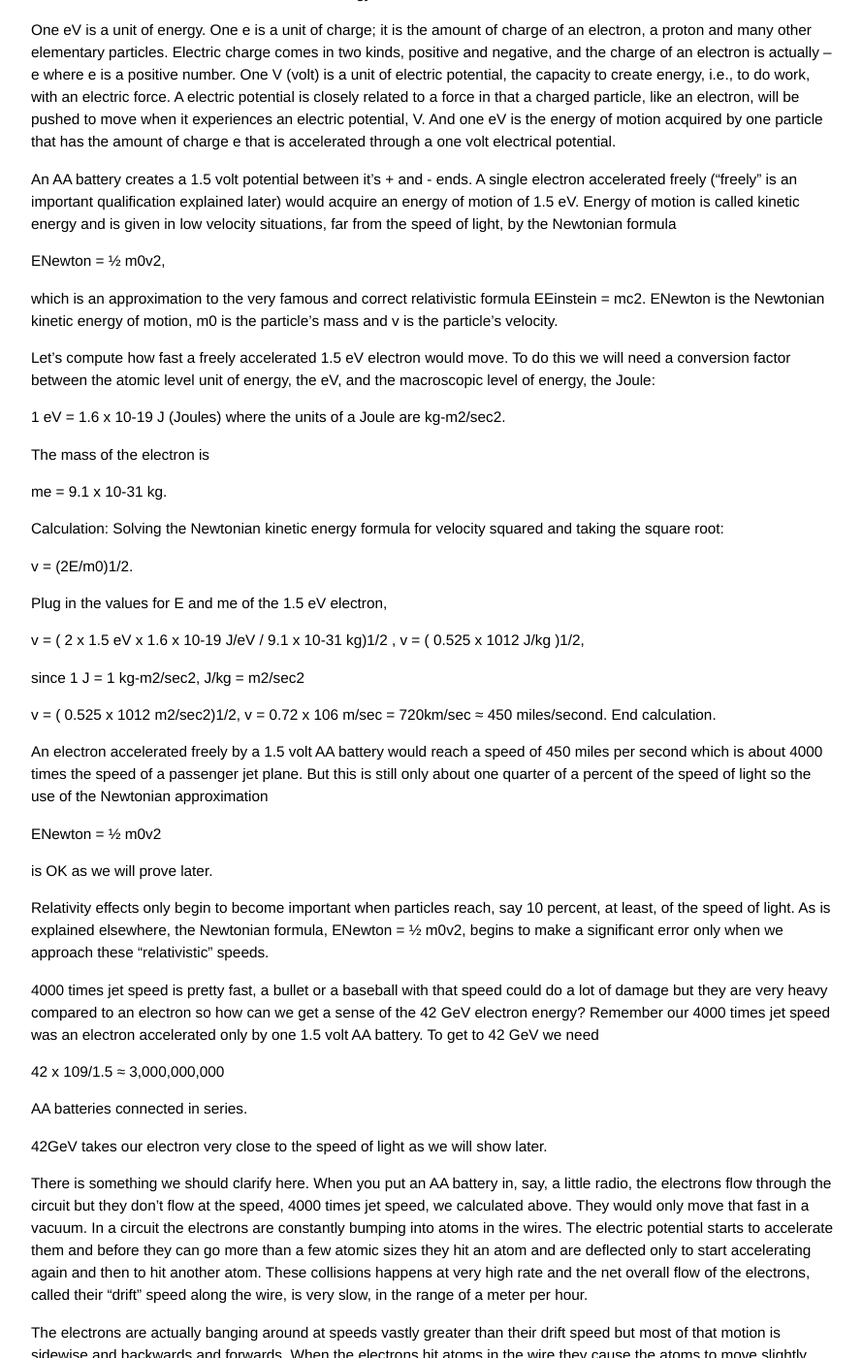
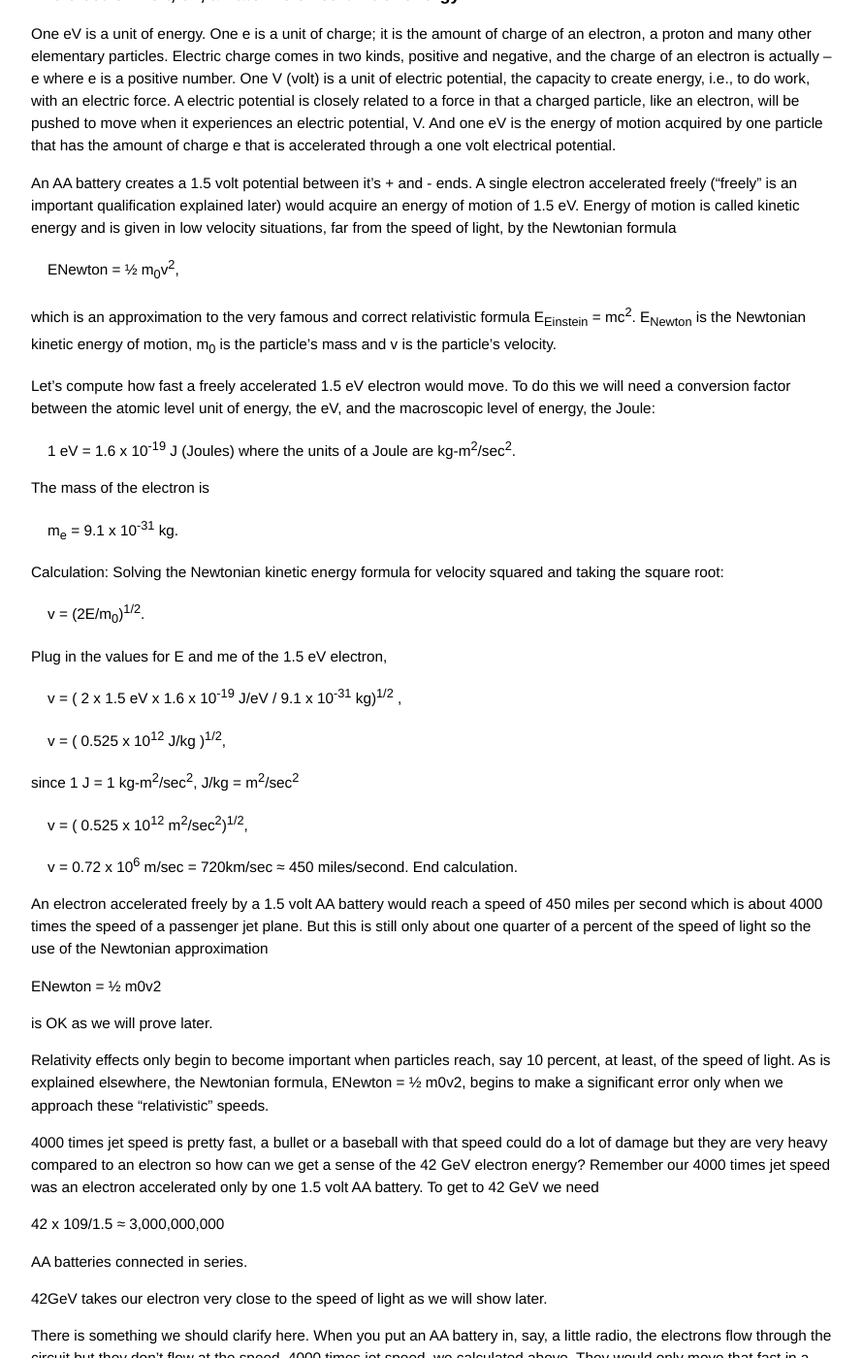
Before and after one commit to grbfacet/facet, a Jekyll site: the page built from tutorial.md, in a window 1280 px wide and 1400 px high, scrolled down 7672 px. Shown: the whole window at 97% size, without its empty margins (193-1083 px from the left). Built offline with Jekyll 4.4.1, drawn with Linux system fonts in a browser that asks for light colours; Markdown is read by kramdown in place of the engine named in the settings.

Commit message:
Update tutorial.md

```diff
--- a/tutorial.md
+++ b/tutorial.md
@@ -165,38 +165,40 @@ This seems counter-intuitive because when we lift something heavy and hold it mo
 
 
 
-The electron volt, eV, an atomic sized unit of energy:
+### The electron volt, eV, an atomic sized unit of energy:
 
 One eV is a unit of energy. One e is a unit of charge; it is the amount of charge of an electron, a proton and many other elementary particles. Electric charge comes in two kinds, positive and negative, and the charge of an electron is actually –e where e is a positive number. One V (volt) is a unit of electric potential, the capacity to create energy, i.e., to do work, with an electric force. A electric potential is closely related to a force in that a charged particle, like an electron, will be pushed to move when it experiences an electric potential, V. And one eV is the energy of motion acquired by one particle that has the amount of charge e that is accelerated through a one volt electrical potential.
 
 An AA battery creates a 1.5 volt potential between it’s + and - ends. A single electron accelerated freely (“freely” is an important qualification explained later) would acquire an energy of motion of 1.5 eV. Energy of motion is called kinetic energy and is given in low velocity situations, far from the speed of light, by the Newtonian formula
 
-ENewton = ½ m0v2,
+<span class="eq">ENewton = ½ m<sub>0</sub>v<sup>2</sup>,</span>
 
-which is an approximation to the very famous and correct relativistic formula EEinstein = mc2.
-ENewton is the Newtonian kinetic energy of motion, m0 is the particle’s mass and v is the particle’s velocity.
+which is an approximation to the very famous and correct relativistic formula E<sub>Einstein</sub> = mc<sup>2</sup>.
+E<sub>Newton</sub> is the Newtonian kinetic energy of motion, m<sub>0</sub> is the particle’s mass and v is the particle’s velocity.
 
 Let’s compute how fast a freely accelerated 1.5 eV electron would move. To do this we will need a conversion factor between the atomic level unit of energy, the eV, and the macroscopic level of energy, the Joule:
 
-1 eV = 1.6 x 10-19 J (Joules) where the units of a Joule are kg-m2/sec2.
+<span class="eq">1 eV = 1.6 x 10<sup>-19</sup> J (Joules) where the units of a Joule are kg-m<sup>2</sup>/sec<sup>2</sup>.</span>
 
 The mass of the electron is
 
-me = 9.1 x 10-31 kg.
+<span class="eq">m<sub>e</sub> = 9.1 x 10<sup>-31</sup> kg.</span>
 
 Calculation: Solving the Newtonian kinetic energy formula for velocity squared and taking the square root:
 
-v = (2E/m0)1/2.
+<span class="eq">v = (2E/m<sub>0</sub>)<sup>1/2</sup>.</span>
 
 Plug in the values for E and me of the 1.5 eV electron,
 
-v = ( 2 x 1.5 eV x 1.6 x 10-19 J/eV / 9.1 x 10-31 kg)1/2 ,
-v = ( 0.525 x 1012 J/kg )1/2,
+<span class="eq">v = ( 2 x 1.5 eV x 1.6 x 10<sup>-19</sup> J/eV / 9.1 x 10<sup>-31</sup> kg)<sup>1/2</sup> ,</span>
 
-since 1 J = 1 kg-m2/sec2, J/kg = m2/sec2
+<span class="eq">v = ( 0.525 x 10<sup>12</sup> J/kg )<sup>1/2</sup>,</span>
 
-v = ( 0.525 x 1012  m2/sec2)1/2,
-v = 0.72 x 106 m/sec = 720km/sec ≈ 450 miles/second. End calculation.
+since 1 J = 1 kg-m<sup>2</sup>/sec<sup>2</sup>, J/kg = m<sup>2</sup>/sec<sup>2</sup>
+
+<span class="eq">v = ( 0.525 x 10<sup>12</sup>  m<sup>2</sup>/sec<sup>2</sup>)<sup>1/2</sup>,</span>
+
+<span class="eq">v = 0.72 x 10<sup>6</sup> m/sec = 720km/sec ≈ 450 miles/second. End calculation.</span>
 
 An electron accelerated freely by a 1.5 volt AA battery would reach a speed of 450 miles per second which is about 4000 times the speed of a passenger jet plane.  But this is still only about one quarter of a percent of the speed of light so the use of the Newtonian approximation
 
```
